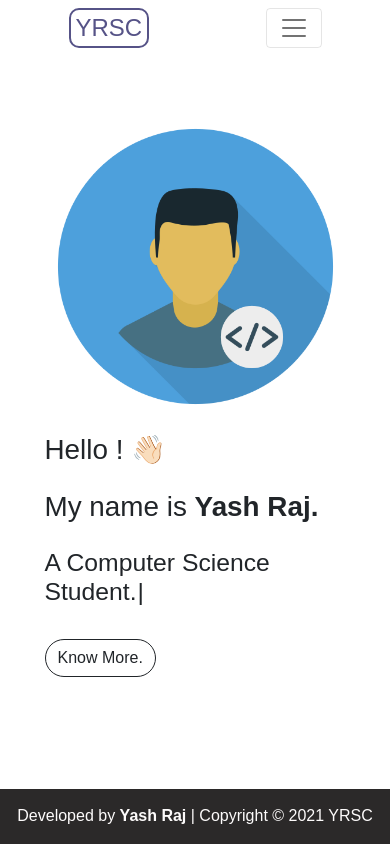
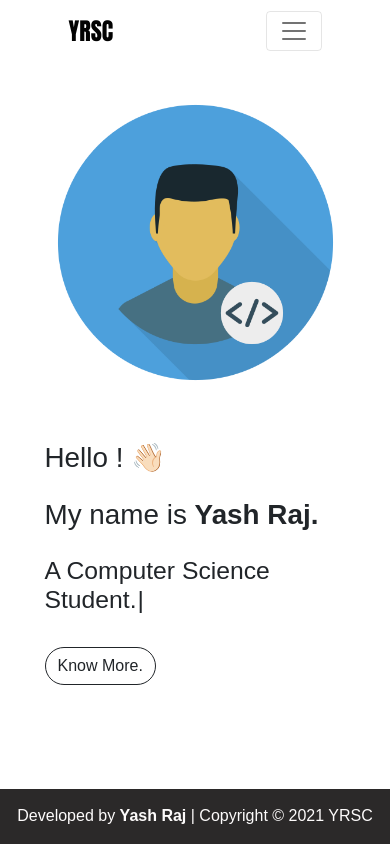
Before and after one commit to yash-debug/Portfolio, a React (Create React App) app: page / in a window 390 px wide. Built offline with nearby package versions, Linux system fonts and the light colour scheme.

Commit message:
Home page done.

```diff
--- a/src/components/Home.jsx
+++ b/src/components/Home.jsx
@@ -11,8 +11,8 @@ const Home = () => {
                 <div className="row">
                     <div className="col-10 mx-auto">
                       <div className="row">
-                        <div className="col-md-6 pt-3 pt-lg-0 order-2 order-lg-1 d-flex justify-content-center flex-column">
-                          <h1>Hello ! 👋🏻 </h1><h1 className="mt-3">My name is <strong className="brand-name">Yash Raj.</strong></h1>
+                        <div className="col-md-6 pt-5 pt-lg-0 order-2 order-lg-1 d-flex justify-content-center flex-column">
+                          <h1>Hello ! <span className="wave">👋🏻</span> </h1><h1 className="mt-3">My name is <strong className="brand-name">Yash Raj.</strong></h1>
                           <h2 className="my-3">
                           <div style={{ textAlign: "left" }}>
                           <Type />
--- a/src/index.css
+++ b/src/index.css
@@ -11,10 +11,8 @@ body {
 
 .navbar-brand {
   font-size: 1.9rem !important;
-  color: #565387 !important;
-  border-radius: 10px;
-  border: 2px solid;
-  padding: 0px 5px 0px 5px;
+  color: #020202 !important;
+  font-family: Impact, Haettenschweiler, 'Arial Narrow Bold', sans-serif;
 }
 
 .navbar a {
@@ -38,9 +36,19 @@ body {
 }
 
 .header-img {
-  margin-top: 60px;
+  margin-top: 30px;
   text-align: right;
 }
+
+.wave {
+  animation-name: wave-animation; /* Refers to the name of your @keyframes element below */
+  animation-duration: 2.1s; /* Change to speed up or slow down */
+  animation-iteration-count: infinite; /* Never stop waving :) */
+  transform-origin: 70% 70%; /* Pivot around the bottom-left palm */
+  display: inline-block;
+}
+
+
 
 @media ( max-width: 991px ) {
 
@@ -70,3 +78,30 @@ code {
 }
 
 @import url('https://fonts.googleapis.com/css2?family=Mulish&display=swap');
+
+@keyframes wave-animation {
+  0% {
+    transform: rotate(0deg);
+  }
+  10% {
+    transform: rotate(14deg);
+  } /* The following five values can be played with to make the waving more or less extreme */
+  20% {
+    transform: rotate(-8deg);
+  }
+  30% {
+    transform: rotate(14deg);
+  }
+  40% {
+    transform: rotate(-4deg);
+  }
+  50% {
+    transform: rotate(10deg);
+  }
+  60% {
+    transform: rotate(0deg);
+  } /* Reset for the last half to pause */
+  100% {
+    transform: rotate(0deg);
+  }
+}
```
